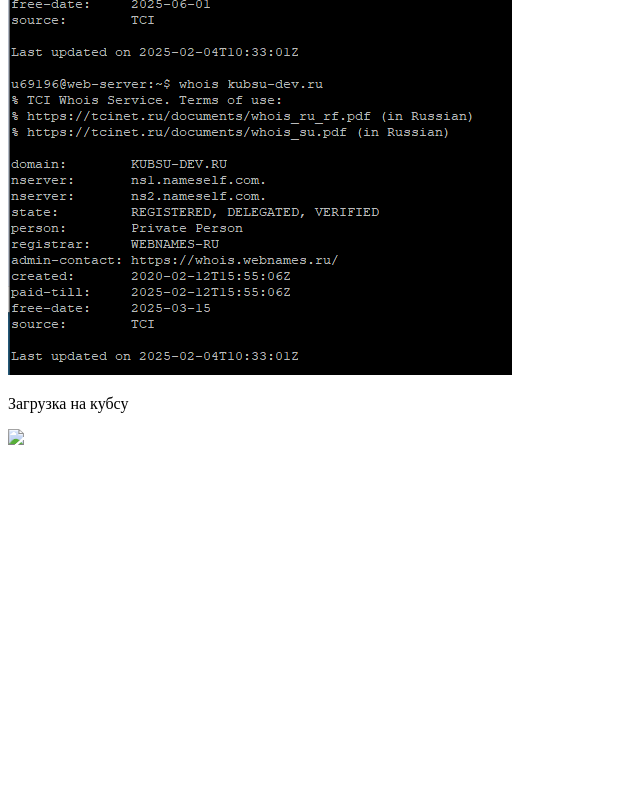
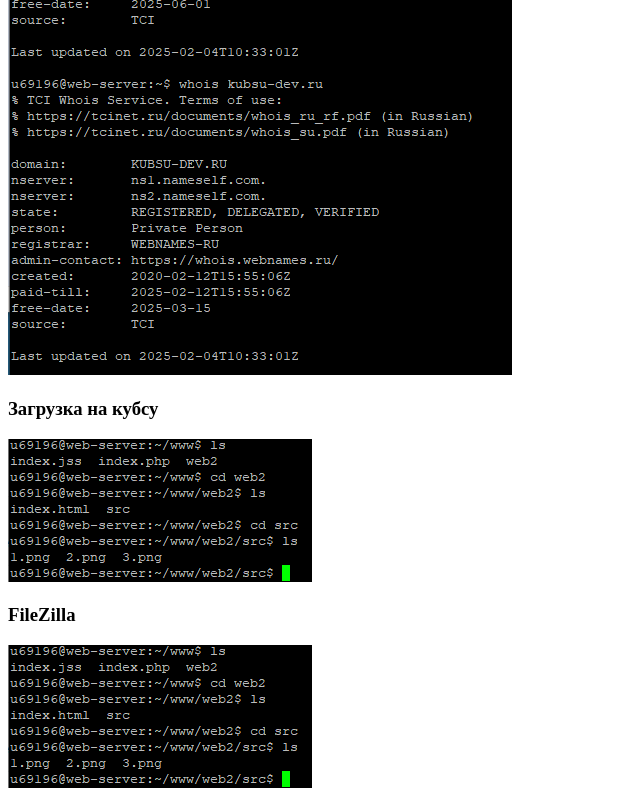
Before and after one commit to Prushka147/web11, a plain HTML site: page index.html in a window 1280 px wide. Shown: the part 926-1726 px from the top of the page, without its empty margins (0-640 px from the left). Before the commit the page ends 1383 px from the top, so only its background shows below. Drawn offline with Linux system fonts and the light colour scheme.

Commit message:
Update index.html

```diff
--- a/index.html
+++ b/index.html
@@ -23,10 +23,11 @@
      - DNS-серверы, связанные с доменом
      - Статус домена.</p>
     <img src="src/3.png" alt="">
-<p>Загрузка на кубсу</p>
-    <img src="src/5.png>
+<h3>Загрузка на кубсу</h3>
+    <img src="src/5.png">
 
-    <p>Filezilla</p>
-    <img src="src/4.png>
+<h3>FileZilla</h3>
+    <img src="src/5.png">
+
 </body>
 </html>
```
